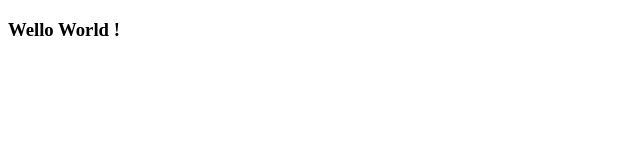
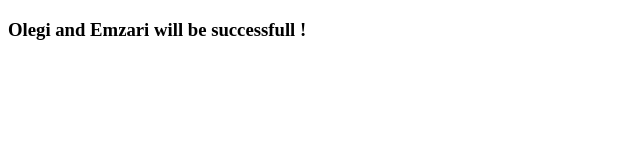
Before and after one commit to Emzari77/my-app2, a plain HTML site: page index.html in a window 1280 px wide. Shown: the whole page, without its empty margins (0-640 px from the left). Drawn offline with Linux system fonts and the light colour scheme.

Commit message:
index.html updated

```diff
--- a/index.html
+++ b/index.html
@@ -6,6 +6,6 @@
     <title>Document</title>
 </head>
 <body>
-    <h3>Wello World !</h3>
+    <h3>Olegi and Emzari will be successfull !</h3>
 </body>
 </html>
```
